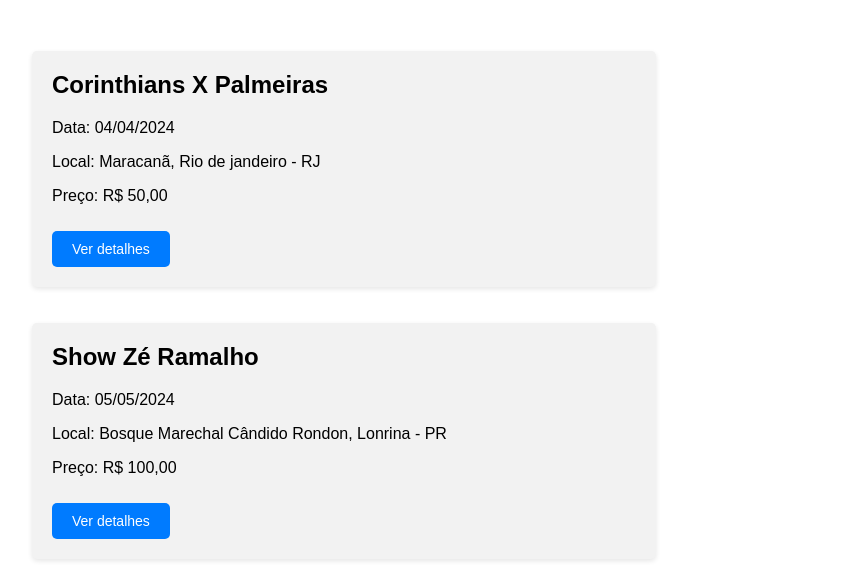
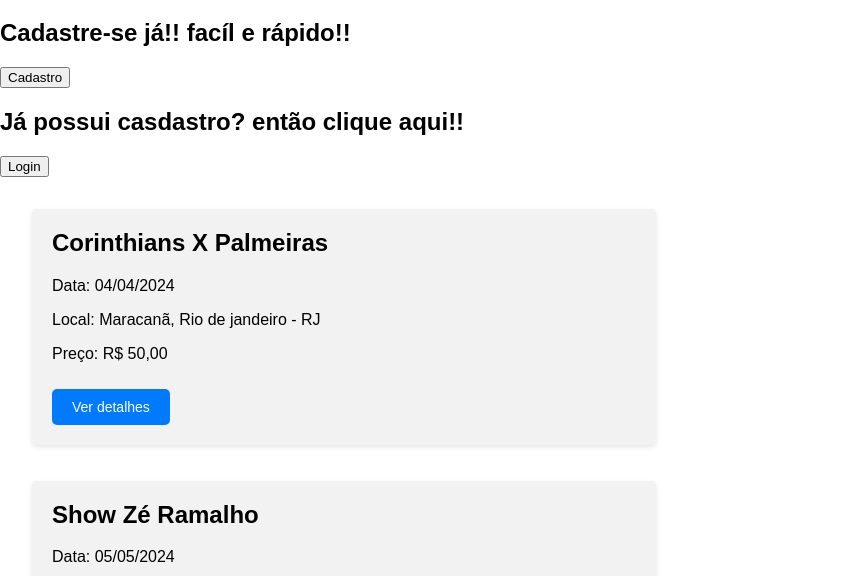
Before and after one commit to MGAviles25/trabalho-programa-o-para-internet-21-02, a website: page html/pagina.html in a window 1280 px wide. Shown: the part 224-800 px from the top of the page, without its empty margins (0-857 px from the left). Drawn offline with Linux system fonts and the light colour scheme.

Commit message:
evolução

```diff
--- a/html/pagina.html
+++ b/html/pagina.html
@@ -86,6 +86,10 @@
 </style>
 <body>
   <h1>Eventos disponíveis</h1>
+  <h2>Cadastre-se já!! facíl e rápido!!</h2>
+  <button onclick="window.location.href='/cadastro'">Cadastro</button>
+  <h2>Já possui casdastro? então clique aqui!!</h2>
+  <button onclick="window.location.href='/login'">Login</button>
   <div class="eventos">
     <div class="eventos">
         <div class="evento">
@@ -118,6 +122,6 @@
         </div>
       </div>
   </div>
-  <script src="./script/script.js"></script>
+  <script src="script.js"></script>
 </body>
 </html>
--- a/index.js
+++ b/index.js
@@ -1,5 +1,5 @@
 import express from 'express';
-import process from 'express';
+import process from 'process';
 import path from 'path';
 
 const host= "0.0.0.0";
@@ -10,6 +10,6 @@
 app.use(express.static(path.join(process.cwd(), 'html')))
 
 app.listen(porta, host, ()=>{
-    console.log('Servidor escutando em http://${host}:${porta}')
+    console.log(`Servidor escutando em http://${host}:${porta}`)
 
 })
```
